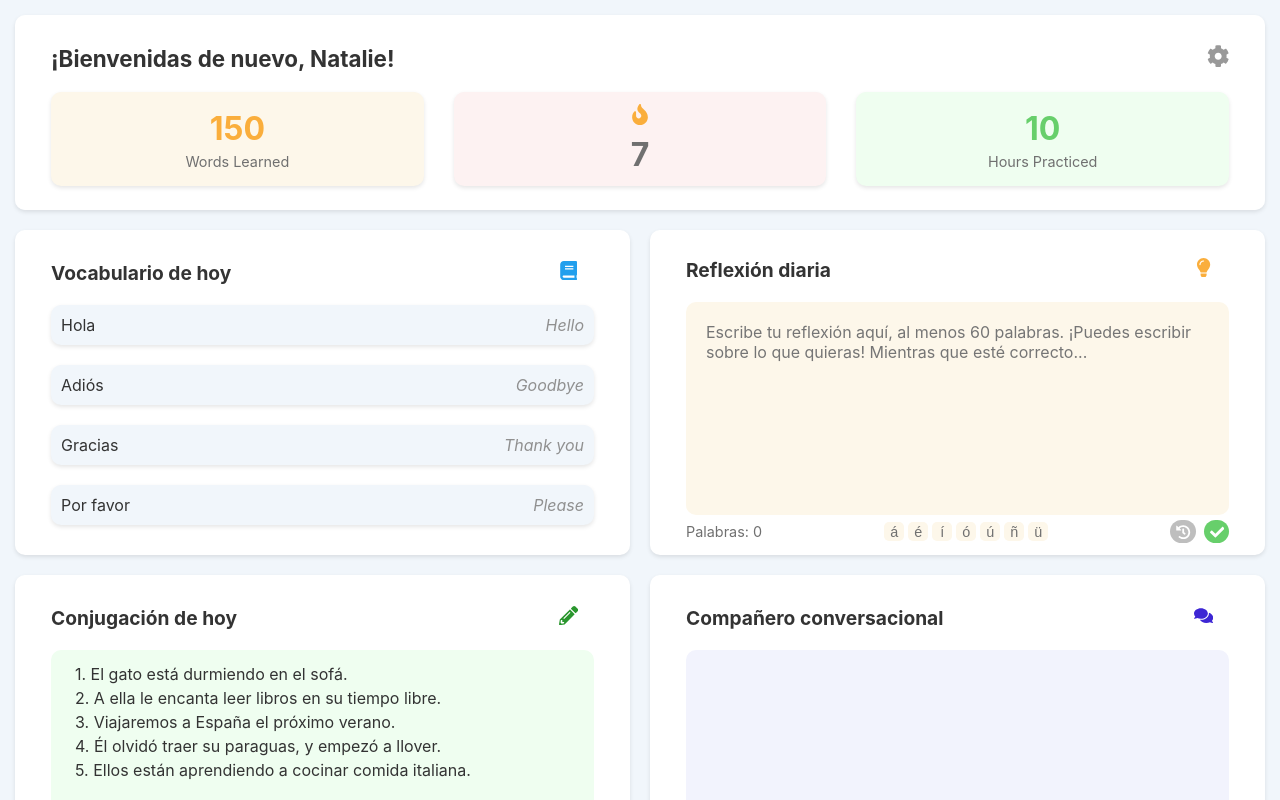
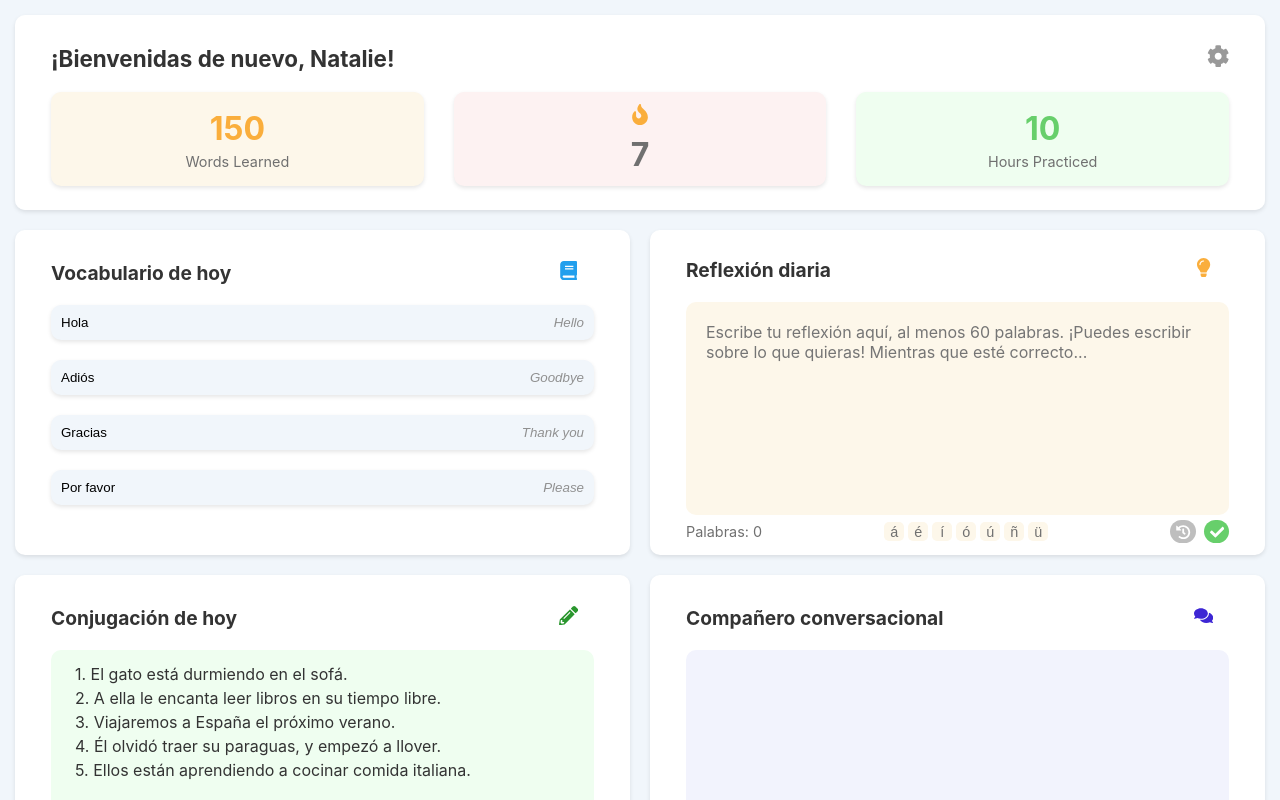
Before and after one commit to snowcodeer/language-dailies-frontend, a React (Create React App) app: page / in a window 1280 px wide. Built offline with nearby package versions, Linux system fonts and the light colour scheme.

Commit message:
animation testing

```diff
--- a/src/components/QuoteBox.jsx
+++ b/src/components/QuoteBox.jsx
@@ -1,16 +1,31 @@
-import React from 'react';
+import React, { useState } from 'react';
 import '../styles/BentoBox.css';
 import { FaQuoteRight } from 'react-icons/fa';
 
 const QuoteBox = () => {
+  const [flipped, setFlipped] = useState(false);
+
+  const handleFlip = () => {
+    setFlipped(!flipped);
+  };
+
   return (
     <>
       <h2>
         <span className="heading-text">Frase del día</span>
         <FaQuoteRight style={{ color: '#ad6be3' }}/>
       </h2>
-      <div className="inner-box pastel-purple" style={{ display: 'flex', alignItems: 'center', justifyContent: 'center', height: '100%', color: '#909090' }}>
-        <p style={{ margin: '0' }}><i>"Caminante, no hay camino, se hace caminho al andar."</i></p>
+      <div
+        className={`inner-box pastel-purple ${flipped ? 'flipped' : ''}`}
+        style={{ display: 'flex', alignItems: 'center', justifyContent: 'center', height: '100%', color: '#909090', transition: 'transform 0.6s', transformStyle: 'preserve-3d', position: 'relative' }}
+        onClick={handleFlip}
+      >
+        <div className="front" style={{ backfaceVisibility: 'hidden', position: 'absolute', width: '100%', height: '100%', display: 'flex', alignItems: 'center', justifyContent: 'center' }}>
+          <p style={{ margin: '0', textAlign: 'center' }}><i>"Caminante, no hay camino, se hace caminho al andar."</i></p>
+        </div>
+        <div className="back" style={{ backfaceVisibility: 'hidden', transform: 'rotateY(180deg)', position: 'absolute', width: '100%', height: '100%', display: 'flex', alignItems: 'center', justifyContent: 'center' }}>
+          <p style={{ margin: '0', textAlign: 'center' }}><i>"Traveler, there is no path, the path is made by walking."</i></p>
+        </div>
       </div>
     </>
   );
--- a/src/components/VocabBox.jsx
+++ b/src/components/VocabBox.jsx
@@ -1,8 +1,24 @@
-import React from 'react';
+import React, { useState, useEffect } from 'react';
 import { FaBook } from 'react-icons/fa';
 import '../styles/VocabBox.css';
 
 const VocabBox = () => {
+  const [clicked, setClicked] = useState(Array(4).fill(false));
+
+  const handleClick = (index) => {
+    const newClicked = [...clicked];
+    newClicked[index] = true;
+    setClicked(newClicked);
+  };
+
+  useEffect(() => {
+    if (clicked.every(Boolean)) {
+      setTimeout(() => {
+        setClicked(Array(4).fill(false));
+      }, 1500);
+    }
+  }, [clicked]);
+
   return (
     <>
       <h2>
@@ -10,22 +26,17 @@ const VocabBox = () => {
         <FaBook style={{ color: '#219fed' }}/>
       </h2>
       <div className="vocab-grid">
-        <div className="vocab-box">
-          <span className="spanish-word">Hola</span>
-          <span className="english-word"><em>Hello</em></span>
-        </div>
-        <div className="vocab-box">
-          <span className="spanish-word">Adiós</span>
-          <span className="english-word"><em>Goodbye</em></span>
-        </div>
-        <div className="vocab-box">
-          <span className="spanish-word">Gracias</span>
-          <span className="english-word"><em>Thank you</em></span>
-        </div>
-        <div className="vocab-box">
-          <span className="spanish-word">Por favor</span>
-          <span className="english-word"><em>Please</em></span>
-        </div>
+        {['Hola', 'Adiós', 'Gracias', 'Por favor'].map((word, index) => (
+          <button
+            key={index}
+            className={`vocab-box ${clicked[index] ? 'faded' : ''}`}
+            onClick={() => handleClick(index)}
+            style={{ outline: 'none' }}
+          >
+            <span className={`spanish-word ${clicked[index] ? 'hidden' : ''}`}>{word}</span>
+            <span className={`english-word ${clicked[index] ? 'hidden' : ''}`}><em>{['Hello', 'Goodbye', 'Thank you', 'Please'][index]}</em></span>
+          </button>
+        ))}
       </div>
     </>
   );
--- a/src/styles/BentoBox.css
+++ b/src/styles/BentoBox.css
@@ -165,7 +165,31 @@ margin: 0 0 16px;
     border-radius: 10px;
     margin-top: 0px;
     padding: 12px 24px;
-    overflow: auto;
+    overflow: hidden;
+    position: relative;
+    transform-style: preserve-3d;
+    perspective: 1000px;
+  }
+
+  .inner-box.flipped {
+    transform: rotateY(180deg);
+  }
+
+  .inner-box .front, .inner-box .back {
+    position: absolute;
+    width: 100%;
+    height: 100%;
+    backface-visibility: hidden;
+    display: flex;
+    align-items: center;
+    justify-content: center;
+  }
+
+  .inner-box p {
+    position: absolute;
+    width: 100%;
+    height: 100%;
+    backface-visibility: hidden;
   }
 
   .spotify-embed {
--- a/src/styles/VocabBox.css
+++ b/src/styles/VocabBox.css
@@ -12,6 +12,10 @@
   gap: 20px;
 }
 
+.vocab-box-wrapper {
+  position: relative;
+}
+
 .vocab-box {
   background: #f1f6fb;
   border-radius: 10px;
@@ -21,6 +25,21 @@
   justify-content: space-between; /* Spanish word on left, English word on right */
   align-items: center;
   flex-grow: 1; /* Allow vocab boxes to grow and fill the container */
+  border: none;
+  cursor: pointer;
+  transition: background 1s ease, color 1s ease, opacity 1s ease;
+  outline: none;
+}
+
+.vocab-box.faded {
+  background: #fafafa;
+  color: transparent;
+  pointer-events: none;
+}
+
+.vocab-box.faded .spanish-word,
+.vocab-box.faded .english-word {
+  visibility: hidden;
 }
 
 .english-word {
```
